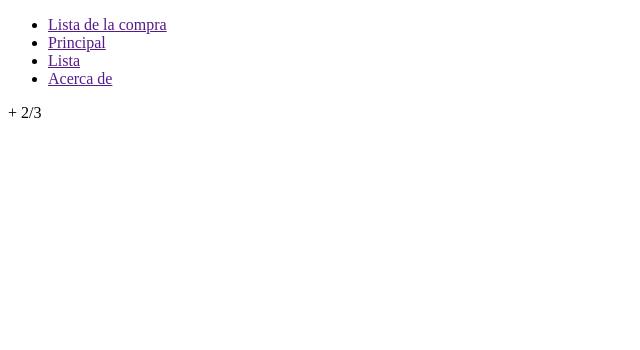
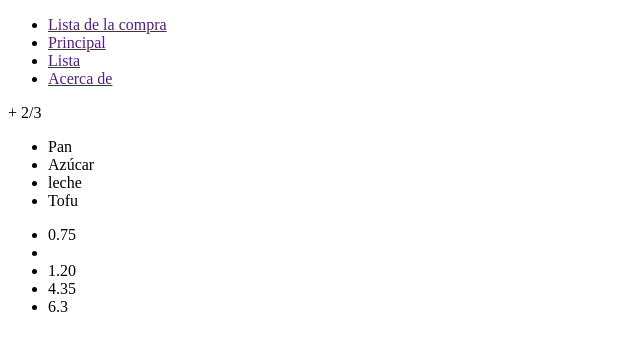
Before and after one commit to MarshallTino/202301-w1ch3-marcel-martino, a website: page src/index.html in a window 1280 px wide. Shown: the whole page, without its empty margins (0-640 px from the left). Drawn offline with Linux system fonts and the light colour scheme.

Commit message:
add item list add price list

```diff
--- a/src/index.html
+++ b/src/index.html
@@ -31,5 +31,24 @@
   <section>
     <span>+</span> <span>2/3</span>
   </section>
+  <div>
+    <section>
+      <ul>
+        <li>Pan</li>
+        <li>Azúcar</li>
+        <li>leche</li>
+        <li>Tofu</li>
+      </ul>
+    </section>
+    <section>
+      <ul>
+        <li>0.75</li>
+        <li></li>
+        <li>1.20</li>
+        <li>4.35</li>
+        <li>6.3</li>
+      </ul>
+    </section>
+  </div>
 
 </body>
```
